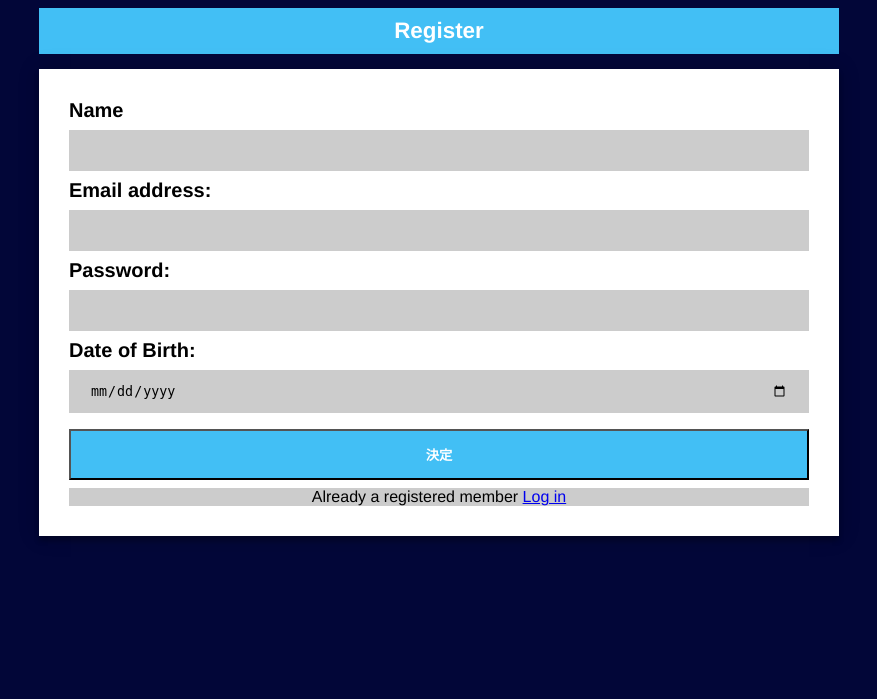
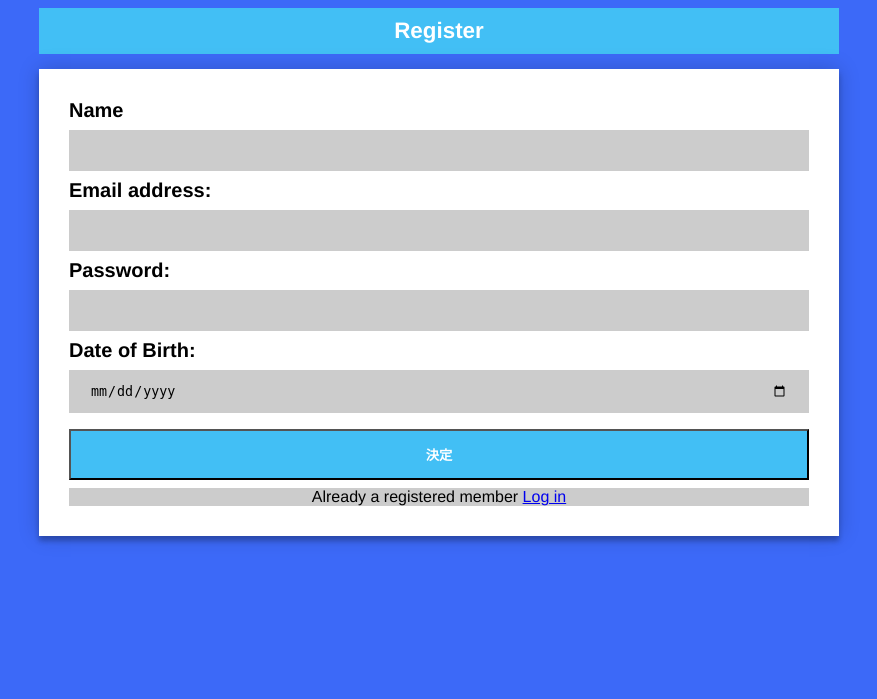
Before and after one commit to DoanVLinh/system-thusday, a PHP site: page /signup.php in a window 1280 px wide. Shown: the top 699 px of the page, without its empty margins (201-1078 px from the left). Run offline with PHP 8.4, Linux system fonts and the light colour scheme.

Commit message:
signup page

```diff
--- a/public/signup.php
+++ b/public/signup.php
@@ -20,7 +20,7 @@ if (!empty($_POST['name']) && !empty($_POST['email'])&& !empty($_POST['password'
 <html>
 <style>
 body{
-  background:#020638;
+  background:#3c69f8;
   font-family:Helvetica;
 }
 h1{
@@ -72,6 +72,9 @@ button {
  background-color:#ccc;
 text-align: center;
 }
+button:hover {
+  background:#3c69f8;
+}
 
 </style>
 <body>
```
